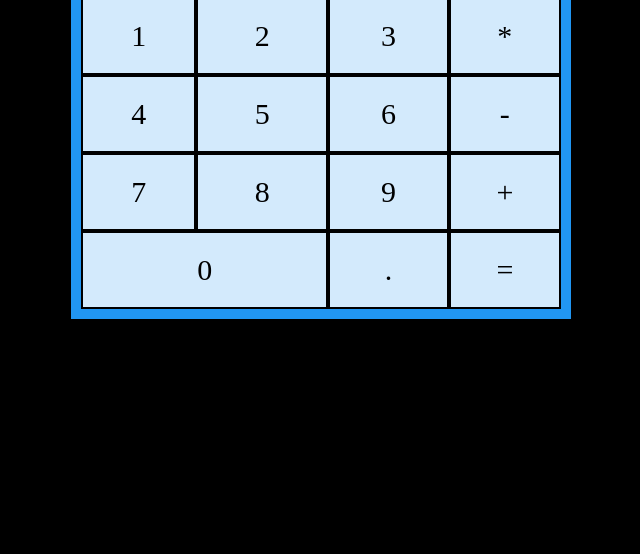
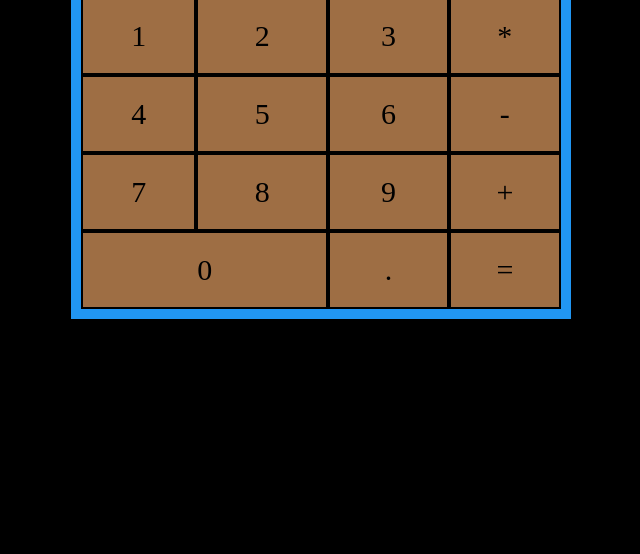
Before and after one commit to manav2000/Simple-Calculator-with-javascript, a plain HTML site: page index.html in a window 1280 px wide. Shown: the part 246-800 px from the top of the page, without its empty margins (319-959 px from the left). Drawn offline with Linux system fonts and the light colour scheme; a web font is replaced by a local one.

Commit message:
Update style.css

```diff
--- a/style.css
+++ b/style.css
@@ -27,7 +27,7 @@ body {
 }
 
 .grid-container>div {
-    background-color: rgba(255, 255, 255, 0.8);
+    background-color: rgba(189, 100, 25, 0.8);
     text-align: center;
     padding: 20px 0;
     font-size: 30px;
```
